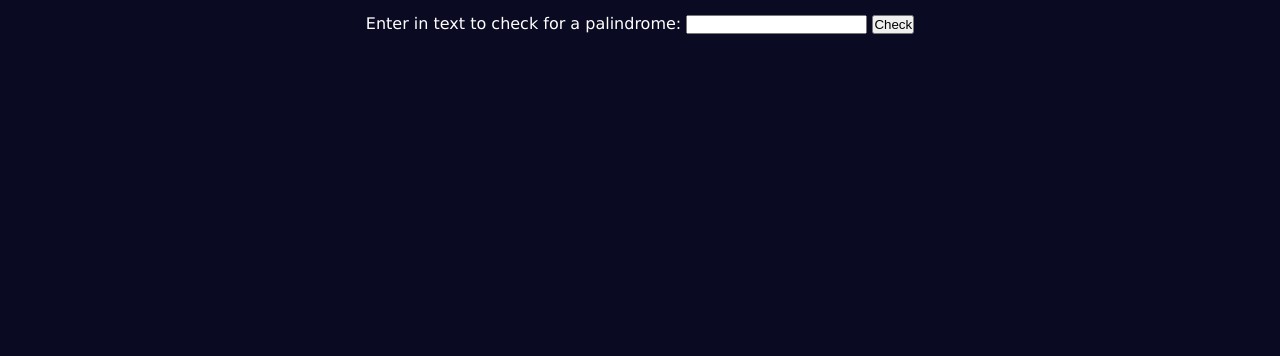
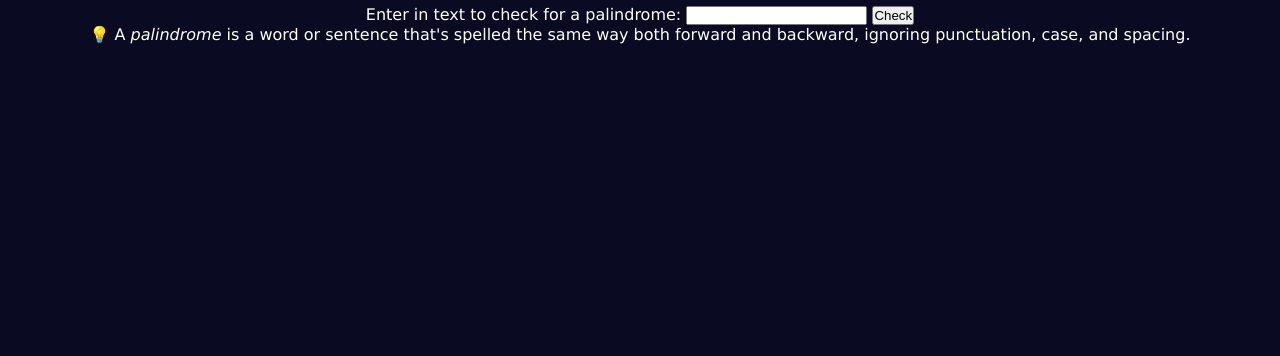
Before and after one commit to SvdNeo/Palindrome_Checker, a plain HTML site: page index.html in a window 1280 px wide. Shown: the part 444-800 px from the top of the page. Drawn offline with Linux system fonts and the light colour scheme.

Commit message:
created the palindrome definition div

```diff
--- a/index.html
+++ b/index.html
@@ -26,6 +26,14 @@
         <button class="palindrome-btn" id="check-btn">Check</button>
         <div class="results-div hidden" id="result"></div>
       </div>
+      <div class="palindrome-definition-div">
+        <p class="palindrome-definition">
+          <span role="img" aria-label="light-bulb">&#128161;</span>
+          A <dfn>palindrome</dfn> is a word or sentence that's spelled the same
+          way both forward and backward, ignoring punctuation, case, and
+          spacing.
+        </p>
+      </div>
 
     </main>
     <script src="script.js"></script>
```
